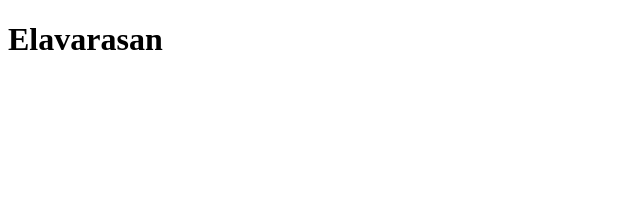
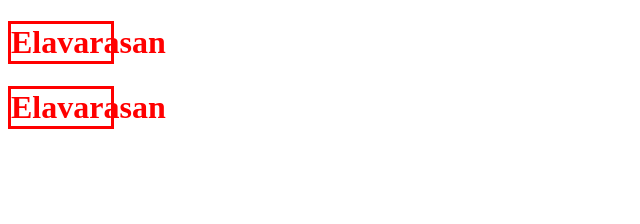
Before and after one commit to Elavarasan325/git-tutorial, a plain HTML site: page index.html in a window 1280 px wide. Shown: the whole page, without its empty margins (0-640 px from the left). Drawn offline with Linux system fonts and the light colour scheme.

Commit message:
feat : added a css file

```diff
--- a/index.html
+++ b/index.html
@@ -4,8 +4,13 @@
     <meta charset="UTF-8">
     <meta name="viewport" content="width=device-width, initial-scale=1.0">
     <title>Document</title>
+    <link rel="stylesheet" href="style.css">
 </head>
 <body>
-    <h1>Elavarasan</h1>
+    <div>
+        <h1>Elavarasan</h1>
+        <h1>Elavarasan</h1>
+    </div>
+
 </body>
 </html>
--- a/style.css
+++ b/style.css
@@ -1,3 +1,10 @@
+div{
+    width: 100%;
+    height: 200px;
+    justify-content: space-around;
+}
 h1{
     color: red;
+    border: red solid;
+    width: 100px;
 }
```
